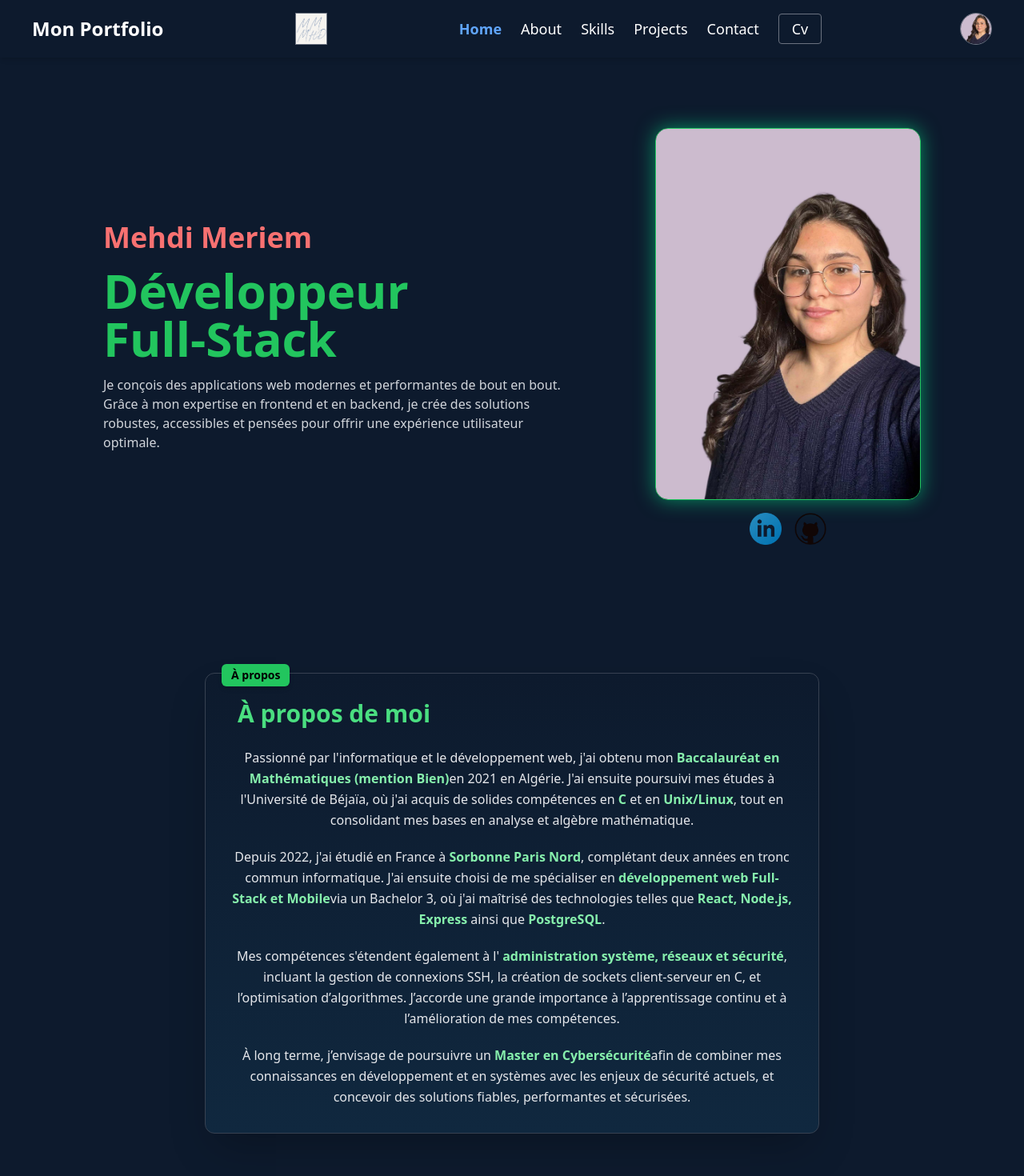
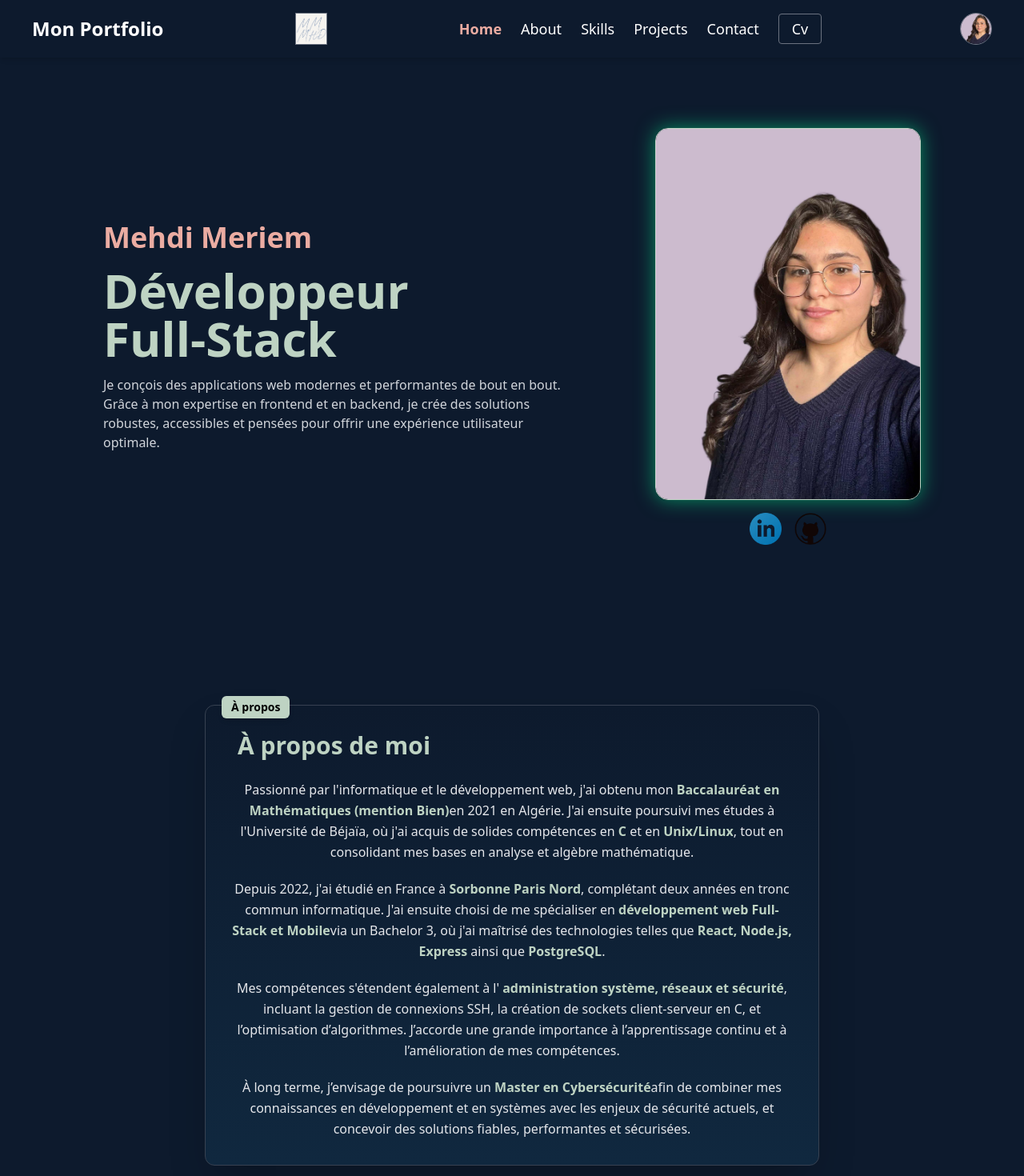
Before and after one commit to meriemmehdi472-coder/portfolio, a React (Vite) app: page / in a window 1280 px wide. Shown: the top 1470 px of the page at 80% size. Built offline with nearby package versions, Linux system fonts and the light colour scheme.

Commit message:
proj final

```diff
--- a/src/App.tsx
+++ b/src/App.tsx
@@ -40,13 +40,18 @@ function App() {
 
         {/* NAVIGATION DESKTOP */}
         <nav className="hidden lg:flex gap-6 text-lg">
-          <button className="text-blue-400 font-semibold" onClick={() => window.scrollTo({ top: 0, behavior: "smooth" })}>Home</button>
-          <button onClick={() => scrollToSection(aboutRef)}>About</button>
-          <button onClick={() => scrollToSection(skillsRef)}>Skills</button>
-          <button onClick={() => scrollToSection(projectsRef)}>Projects</button>
-          <button onClick={() => scrollToSection(contactRef)}>Contact</button>
           <button
-            className="border border-gray-500 px-4 py-1 rounded hover:bg-gray-700 transition"
+            className="text-[#EBACA2] font-semibold hover:text-[#BED3C3] transition"
+            onClick={() => window.scrollTo({ top: 0, behavior: "smooth" })}
+          >
+            Home
+          </button>
+          <button className="hover:text-[#BED3C3] transition" onClick={() => scrollToSection(aboutRef)}>About</button>
+          <button className="hover:text-[#BED3C3] transition" onClick={() => scrollToSection(skillsRef)}>Skills</button>
+          <button className="hover:text-[#BED3C3] transition" onClick={() => scrollToSection(projectsRef)}>Projects</button>
+          <button className="hover:text-[#BED3C3] transition" onClick={() => scrollToSection(contactRef)}>Contact</button>
+          <button
+            className="border border-gray-500 px-4 py-1 rounded hover:text-[#BED3C3] transition"
             onClick={() => window.open(cv, "_blank")}
           >
             Cv
@@ -61,12 +66,12 @@ function App() {
 
           {menuOpen && (
             <div className="absolute right-0 mt-2 flex flex-col gap-4 bg-[#0d1a2d] p-4 rounded shadow-lg w-40">
-              <button className="text-left" onClick={() => window.scrollTo({ top: 0, behavior: "smooth" })}>Home</button>
-              <button className="text-left" onClick={() => scrollToSection(aboutRef)}>About</button>
-              <button className="text-left" onClick={() => scrollToSection(skillsRef)}>Skills</button>
-              <button className="text-left" onClick={() => scrollToSection(projectsRef)}>Projects</button>
-              <button className="text-left" onClick={() => scrollToSection(contactRef)}>Contact</button>
-              <button className="text-left" onClick={() => window.open(cv, "_blank")}>Cv</button>
+              <button className="text-left hover:text-[#BED3C3]" onClick={() => window.scrollTo({ top: 0, behavior: "smooth" })}>Home</button>
+              <button className="text-left hover:text-[#BED3C3]" onClick={() => scrollToSection(aboutRef)}>About</button>
+              <button className="text-left hover:text-[#BED3C3]" onClick={() => scrollToSection(skillsRef)}>Skills</button>
+              <button className="text-left hover:text-[#BED3C3]" onClick={() => scrollToSection(projectsRef)}>Projects</button>
+              <button className="text-left hover:text-[#BED3C3]" onClick={() => scrollToSection(contactRef)}>Contact</button>
+              <button className="text-left hover:text-[#BED3C3]" onClick={() => window.open(cv, "_blank")}>Cv</button>
             </div>
           )}
         </div>
@@ -79,9 +84,9 @@ function App() {
       {/* HERO SECTION */}
       <main className="flex flex-col lg:flex-row justify-around items-center px-4 sm:px-10 mt-32">
         <div className="max-w-full lg:max-w-xl text-center lg:text-left">
-          <p className="text-3xl sm:text-4xl font-bold text-red-400">Mehdi Meriem</p>
+          <p className="text-3xl sm:text-4xl font-bold" style={{ color: "#EBACA2" }}>Mehdi Meriem</p>
           <h1 className="text-4xl sm:text-5xl md:text-6xl font-bold leading-tight mt-4">
-            <span className="text-green-500">Développeur <br /> Full-Stack</span>
+            <span style={{ color: "#BED3C3" }}>Développeur <br /> Full-Stack</span>
           </h1>
           <p className="mt-4 text-gray-300 text-sm sm:text-base">
             Je conçois des applications web modernes et performantes de bout en bout. Grâce à mon expertise en frontend et en backend, je crée des solutions robustes, accessibles et pensées pour offrir une expérience utilisateur optimale.
@@ -89,7 +94,7 @@ function App() {
         </div>
 
         <div className="mt-8 lg:mt-0 flex flex-col items-center">
-          <div className="rounded-2xl overflow-hidden shadow-[0_0_25px_rgba(0,255,150,0.5)] hover:scale-105 transition duration-300 border border-green-500">
+          <div className="rounded-2xl overflow-hidden shadow-[0_0_25px_rgba(0,255,150,0.5)] hover:scale-105 transition duration-300 border" style={{ borderColor: "#BED3C3" }}>
             <img src={hero} alt="portrait" className="w-64 sm:w-72 md:w-80 lg:w-[330px] h-auto object-cover" />
           </div>
 
@@ -112,26 +117,30 @@ function App() {
       </main>
 
       {/* ABOUT */}
-      <div ref={aboutRef} className="px-4 sm:px-6 lg:px-10 mt-20 sm:mt-32 lg:mt-40 scroll-mt-40">
+      <div ref={aboutRef} className="px-4 sm:px-6 lg:px-10 mt-20 sm:mt-32 lg:mt-40 scroll-mt-40 flex flex-col items-center text-center">
         <About />
       </div>
 
       {/* SKILLS */}
-      <div ref={skillsRef} className="px-4 sm:px-6 lg:px-10 mt-20 sm:mt-32 lg:mt-40 scroll-mt-40">
+      <div ref={skillsRef} className="px-4 sm:px-6 lg:px-10 mt-20 sm:mt-32 lg:mt-40 scroll-mt-40 flex flex-col items-center text-center">
         <Skills />
       </div>
 
       {/* PROJECTS */}
-      <div ref={projectsRef} className="px-4 sm:px-6 lg:px-10 mt-20 sm:mt-32 lg:mt-40 scroll-mt-40">
+      <div ref={projectsRef} className="px-4 sm:px-6 lg:px-10 mt-20 sm:mt-32 lg:mt-40 scroll-mt-40 flex flex-col items-center text-center">
         <Projets />
       </div>
 
       {/* CONTACT */}
-      <div ref={contactRef} className="px-4 sm:px-6 lg:px-10 mt-20 sm:mt-32 lg:mt-40 scroll-mt-40 mb-20">
-        <Cntct />
+      <div
+        ref={contactRef}
+        className="px-4 sm:px-6 lg:px-10 mt-20 sm:mt-32 lg:mt-40 scroll-mt-40 mb-20 flex flex-col items-center text-center"
+      >
+        <div className="p-8 mt-10 max-w-2xl w-full mx-auto bg-white/10 backdrop-blur-lg border border-gray-700 rounded-2xl shadow-xl text-white">
+          <Cntct />
+        </div>
       </div>
-    </div>
-  );
+    </div>);
 }
 
 export default App;
--- a/src/components/About.tsx
+++ b/src/components/About.tsx
@@ -1,14 +1,14 @@
 export default function About() {
   return (
-    <div className="relative max-w-3xl mx-auto p-8 mt-10 bg-gradient-to-b from-[#0d1a2d] to-[#10283f] text-white rounded-xl shadow-2xl border border-gray-700 hover:shadow-green-500/20 transition duration-500">
+    <div className="relative max-w-3xl mx-auto p-8 mt-10 bg-gradient-to-b from-[#0d1a2d] to-[#10283f] text-white rounded-xl shadow-2xl border border-gray-700 hover:shadow-[#BED3C3]/20 transition duration-500">
 
       {/* Bandeau décoratif */}
-      <div className="absolute -top-3 left-5 bg-green-500 text-black px-3 py-1 text-sm font-semibold rounded-md shadow-md">
+      <div className="absolute -top-3 left-5 text-black px-3 py-1 text-sm font-semibold rounded-md shadow-md bg-[#BED3C3] hover:text-[#BED3C3] transition">
         À propos
       </div>
 
       {/* Titre */}
-      <h2 className="text-3xl font-bold mb-6 text-green-400 flex items-center gap-2">
+      <h2 className="text-3xl font-bold mb-6 flex items-center gap-2 text-[#BED3C3] hover:text-[#BED3C3] transition">
         <i className="fa-solid fa-user"></i>
         À propos de moi
       </h2>
@@ -16,27 +16,27 @@ export default function About() {
       {/* Paragraphe 1 */}
       <p className="mb-5 leading-relaxed text-gray-200">
         Passionné par l'informatique et le développement web, j'ai obtenu mon
-        <span className="font-semibold text-green-300"> Baccalauréat en Mathématiques (mention Bien)</span>
+        <span className="font-semibold text-[#BED3C3] hover:text-[#BED3C3] transition"> Baccalauréat en Mathématiques (mention Bien)</span>
         en 2021 en Algérie. J'ai ensuite poursuivi mes études à l'Université de Béjaïa, où j'ai acquis de solides compétences en
-        <span className="font-semibold text-green-300"> C</span> et en
-        <span className="font-semibold text-green-300"> Unix/Linux</span>, tout en consolidant mes bases en analyse et algèbre mathématique.
+        <span className="font-semibold text-[#BED3C3] hover:text-[#BED3C3] transition"> C</span> et en
+        <span className="font-semibold text-[#BED3C3] hover:text-[#BED3C3] transition"> Unix/Linux</span>, tout en consolidant mes bases en analyse et algèbre mathématique.
       </p>
 
       {/* Paragraphe 2 */}
       <p className="mb-5 leading-relaxed text-gray-200">
         Depuis 2022, j'ai étudié en France à
-        <span className="font-semibold text-green-300"> Sorbonne Paris Nord</span>, complétant deux années en tronc commun informatique.
+        <span className="font-semibold text-[#BED3C3] hover:text-[#BED3C3] transition"> Sorbonne Paris Nord</span>, complétant deux années en tronc commun informatique.
         J'ai ensuite choisi de me spécialiser en
-        <span className="font-semibold text-green-300"> développement web Full-Stack et Mobile</span>
+        <span className="font-semibold text-[#BED3C3] hover:text-[#BED3C3] transition"> développement web Full-Stack et Mobile</span>
         via un Bachelor 3, où j'ai maîtrisé des technologies telles que
-        <span className="font-semibold text-green-300"> React, Node.js, Express</span> ainsi que
-        <span className="font-semibold text-green-300"> PostgreSQL</span>.
+        <span className="font-semibold text-[#BED3C3] hover:text-[#BED3C3] transition"> React, Node.js, Express</span> ainsi que
+        <span className="font-semibold text-[#BED3C3] hover:text-[#BED3C3] transition"> PostgreSQL</span>.
       </p>
 
       {/* Paragraphe 3 */}
       <p className="mb-5 leading-relaxed text-gray-200">
         Mes compétences s'étendent également à l'
-        <span className="font-semibold text-green-300"> administration système, réseaux et sécurité</span>,
+        <span className="font-semibold text-[#BED3C3] hover:text-[#BED3C3] transition"> administration système, réseaux et sécurité</span>,
         incluant la gestion de connexions SSH, la création de sockets client-serveur en C, et l’optimisation d’algorithmes.
         J’accorde une grande importance à l’apprentissage continu et à l’amélioration de mes compétences.
       </p>
@@ -44,7 +44,7 @@ export default function About() {
       {/* Paragraphe 4 */}
       <p className="leading-relaxed text-gray-200">
         À long terme, j’envisage de poursuivre un
-        <span className="font-semibold text-green-300"> Master en Cybersécurité</span>
+        <span className="font-semibold text-[#BED3C3] hover:text-[#BED3C3] transition"> Master en Cybersécurité</span>
         afin de combiner mes connaissances en développement et en systèmes avec les enjeux de sécurité actuels,
         et concevoir des solutions fiables, performantes et sécurisées.
       </p>
--- a/src/components/Skills.tsx
+++ b/src/components/Skills.tsx
@@ -51,7 +51,7 @@ export default function Skills() {
 
   return (
     <div className="px-10 py-10">
-      <h2 className="text-3xl font-bold mb-10 text-green-500 text-center">
+      <h2 className="text-3xl font-bold mb-10 text-[#BED3C3] text-center">
         Compétences
       </h2>
 
@@ -62,7 +62,7 @@ export default function Skills() {
             key={category.name}
             className="bg-[#0f2437] text-white p-5 rounded-xl shadow-lg border border-gray-700 hover:scale-105 transition-transform duration-300"
           >
-            <h3 className="text-xl font-semibold mb-4 text-green-400">
+            <h3 className="text-xl font-semibold mb-4 text-[#BED3C3] hover:text-[#BED3C3] transition">
               {category.name}
             </h3>
 
```
Also changed, not shown: src/components/projets.tsx (+9 -10 lines).
